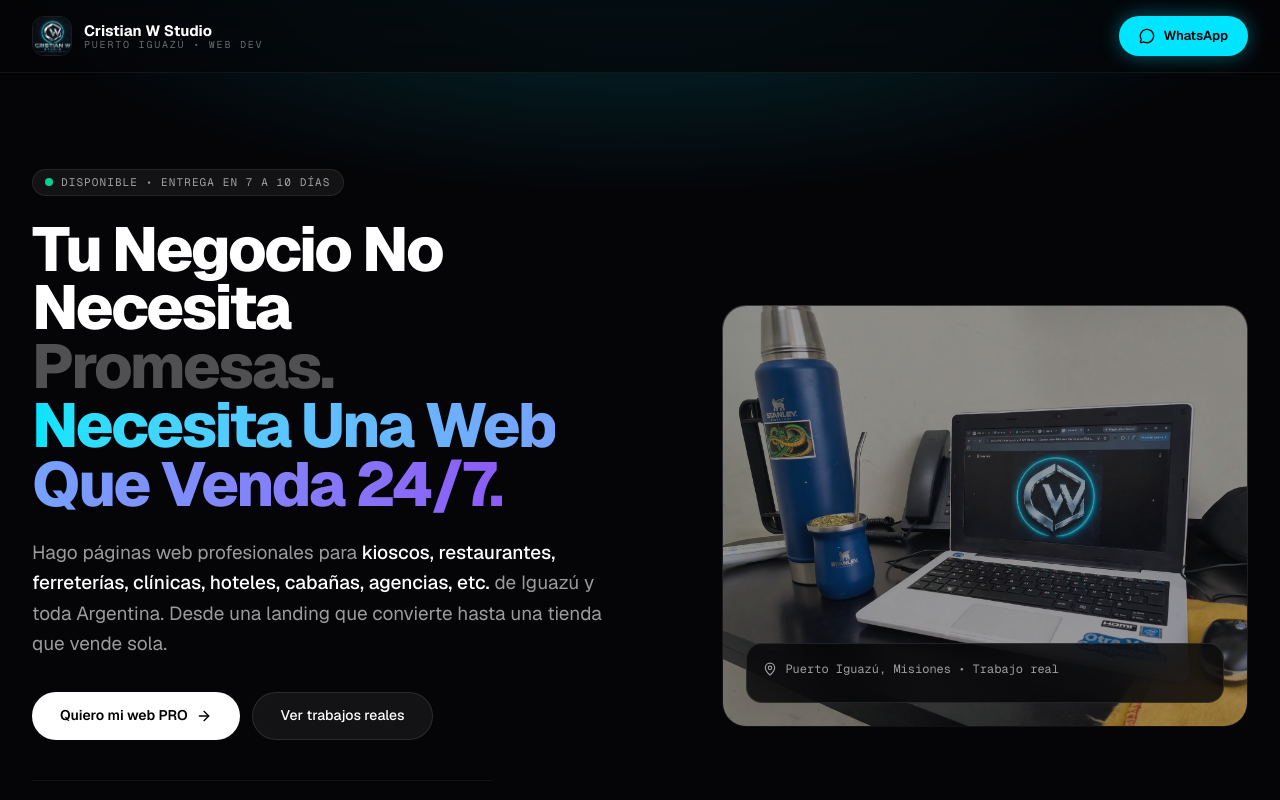
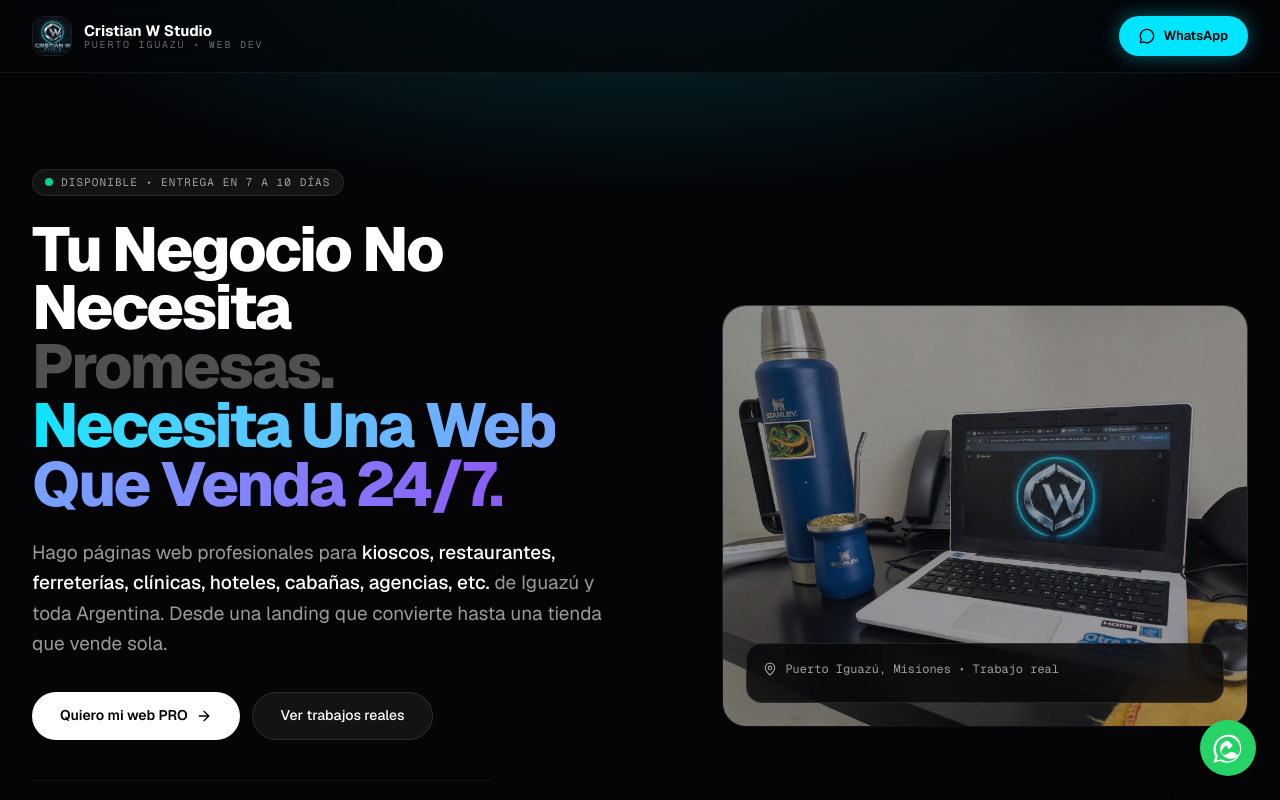
Before and after one commit to 6794268733/Cristian-w-studio, a Next.js app: page / in a window 1280 px wide. Shown: the top 800 px of the page. Built offline with nearby package versions, Linux system fonts and the light colour scheme.

Commit message:
boton whatsapp flotante

```diff
--- a/app/page.tsx
+++ b/app/page.tsx
@@ -202,6 +202,16 @@ export default function App() {
           <div>HECHO EN IGUAZÚ CON ⚡ Y MATE</div>
         </div>
       </footer>
+      {/* BOTON WHATSAPP FLOTANTE */}
+<a
+  href="https://wa.me/5493754400392?text=Hola%20Cristian!%20Quiero%20mi%20auditor%C3%ADa%20de%20Maps"
+  target="_blank"
+  className="fixed bottom-6 right-6 z-50 bg-[#25D366] w-14 h-14 rounded-full flex items-center justify-center shadow-2xl hover:scale-110 transition-transform"
+>
+  <svg viewBox="0 0 24 24" className="w-8 h-8 fill-white">
+    <path d="M19.11 17.47c-.39-1.19-2.35-2.18-3.27-2.31-.88-.12-1.53-.39-2.63.28-1.1.67-4.2 2.73-5.3 1.08-.39-.58-.98-1.9-.98-1.9s1.47-2.35 2.08-3.15c.61-.8 1.22-1.47 1.71-1.08.49.39 1.59 2.08 1.71 2.31.12.23.39.12.67-.12.28-.23 1.71-1.59 1.96-1.9.24-.32.49-.47.12-.95-.36-.49-1.71-2.08-2.35-2.69-.64-.61-1.35-.51-1.83-.39-.49.12-1.83.73-2.69 1.47-.87.74-2.69 2.84-2.2 5.66.49 2.81 2.93 5.08 5.42 5.93 2.5.85 4.2.39 5.66-.12 1.47-.51 2.47-1.47 2.81-2.08.34-.61.34-1.13 0-1.47zM12.05 21.9c-1.66 0-3.29-.42-4.71-1.22l-.34-.2-3.52.92.94-3.43-.22-.36a9.1 9.1 0 01-1.39-4.84c0-5.03 4.09-9.12 9.12-9.12 2.44 0 4.73.95 6.45 2.68a9.06 9.06 0 012.68 6.44c0 5.03-4.09 9.12-9.12 9.12l-.9.11zm7.86-16.98A10.9 10.9 0 0012.05 2c-6.05 0-10.97 4.92-10.97 10.97 0 1.93.5 3.81 1.46 5.47L1 23l4.71-1.23a10.95 10.95 0 005.24 1.34h.01c6.05 0 10.97-4.92 10.97-10.97 0-2.93-1.14-5.68-3.21-7.75l-.8-.47z"/>
+  </svg>
+</a>
     </div>
   );
 }
```
